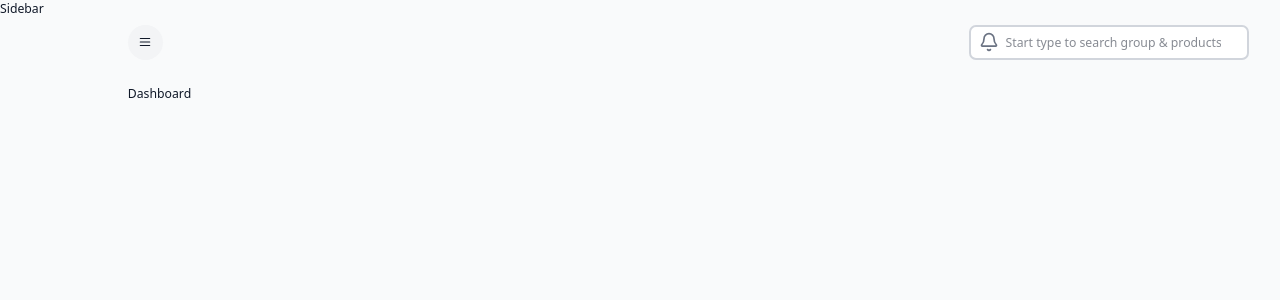
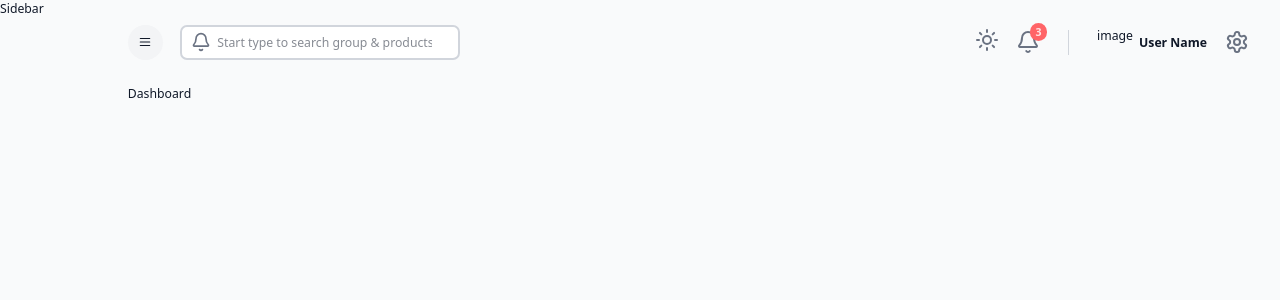
Before and after one commit to brandalx/IMD-Dashboard, a Next.js app in the folder client/: page / in a window 1280 px wide. Shown: the top 300 px of the page. Built offline with nearby package versions, Linux system fonts and the light colour scheme.

Commit message:
feat: left side navbar layout

```diff
--- a/client/src/app/(components)/Navbar/index.tsx
+++ b/client/src/app/(components)/Navbar/index.tsx
@@ -1,5 +1,6 @@
 "use client";
-import { BellIcon, MenuIcon } from "lucide-react";
+import { BellIcon, MenuIcon, Settings, SunIcon } from "lucide-react";
+import Link from "next/link";
 
 const Navbar = () => {
   return (
@@ -12,7 +13,6 @@ const Navbar = () => {
         >
           <MenuIcon className="w-4 h-4" />
         </button>
-      </div>
         <div className="relative">
           <input
             type="search"
@@ -22,6 +22,31 @@ const Navbar = () => {
           <div className="absolute inset-y-0 left-0 pl-3 flex items-center pointer-events-none">
             <BellIcon className="text-gray-500" size={20} />
           </div>
+        </div>{" "}
+      </div>
+      {/* right side */}
+      <div className="flex justify-between items-center gap-5">
+        <div className="hidden md:flex justify-between items-center gap-5">
+          <div>
+            <button onClick={() => {}}>
+              <SunIcon className="cursor-pointer text-gray-500" size={24} />
+            </button>
+          </div>
+          <div className="relative">
+            <BellIcon className="cursor-pointer text-gray-500" size={24} />
+            <span className="absolute -top-2 -right-2 inline-flex items-center justify-center px-[0.4rem] py-1 text-xs font-semibold leading-none text-red-100 bg-red-400 rounded-full ">
+              {/* temp hardocded value */}3
+            </span>
+          </div>
+          <hr className="w-0 h-7 border-solid border-l border-gray-300 mx-3" />
+          <div className="flex items-center gap-3 cursor-pointer">
+            <div className="w-9 h-9">image</div>
+            <span className="font-semibold">User Name</span>
+          </div>
+        </div>
+        <Link href={"/settings"}>
+          <Settings className="cursor-pointer text-gray-500" size={24} />
+        </Link>
       </div>
     </div>
   );
```
Lines whose indentation alone changed are shown as unchanged.
